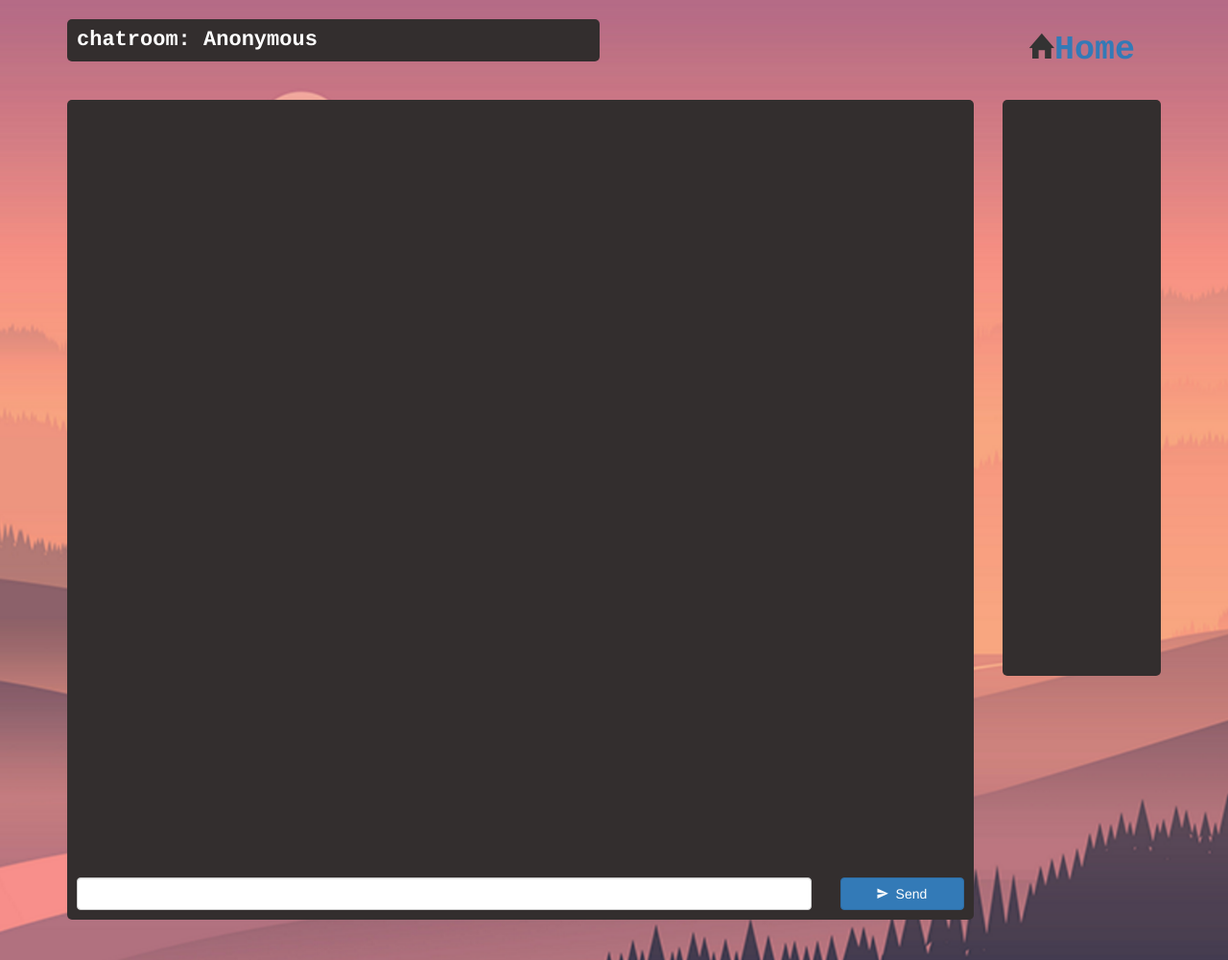
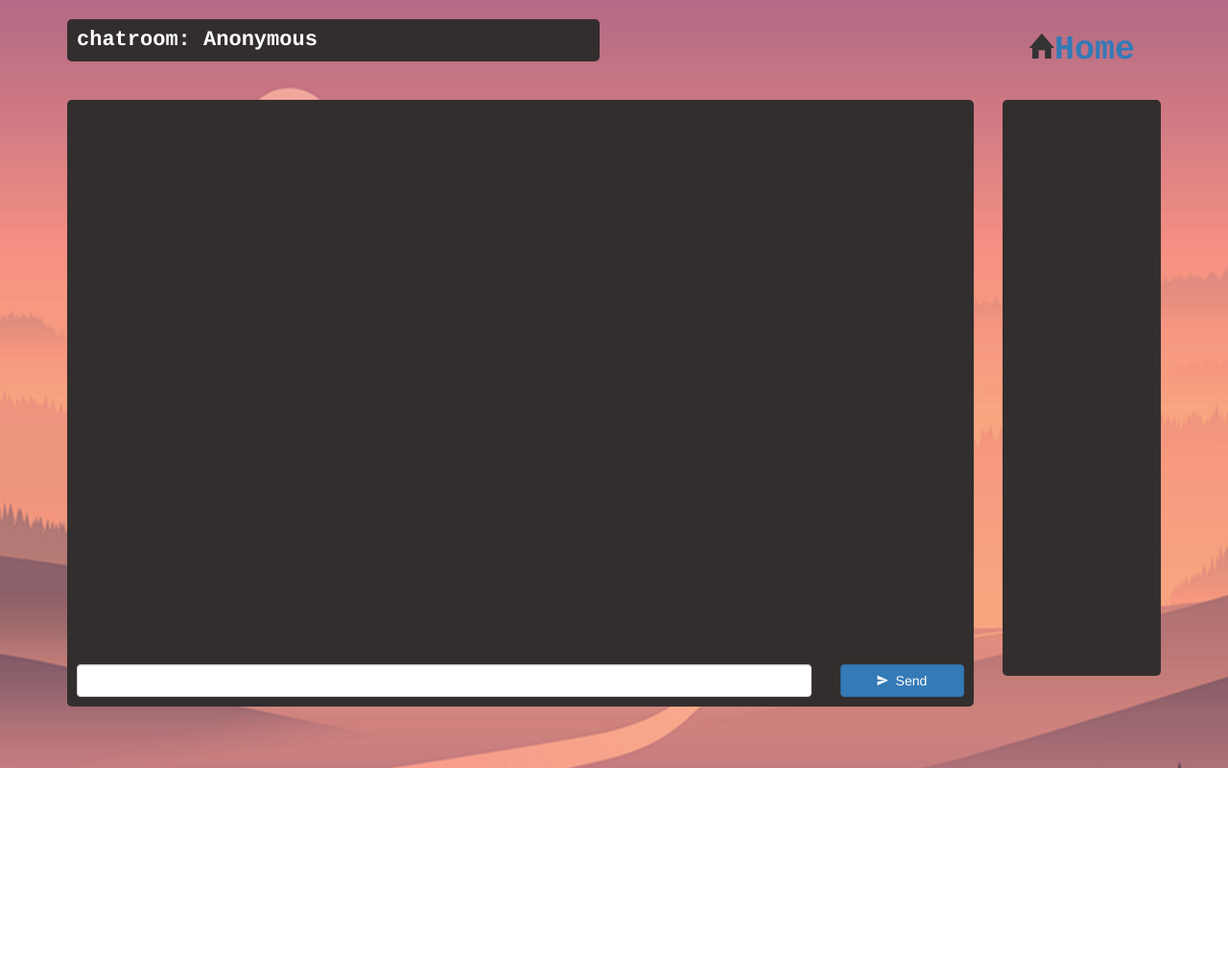
Before and after one commit to emmanuelnk/The-Socket-Chat, a website: page public/chat.html in a window 1280 px wide. Shown: the whole page at 96% size. After the commit the page ends 800 px from the top, so only its background shows below. Drawn offline with Linux system fonts and the light colour scheme; no server answers; files whose address does not match are found by name.

Commit message:
style changes

```diff
--- a/public/css/socketchatstyles.css
+++ b/public/css/socketchatstyles.css
@@ -31,29 +31,31 @@
 }
 
 .login-dark {
-  height:1000px;
+  height:100vh;
   background:#475d62 url(/img/river.png);
   background-size:cover;
   position:relative;
 }
 
 .login-dark-chat {
-  height:1000px;
+  height: 100vh;
   background:#475d62 url(/img/river.png);
   background-size:cover;
   position:relative;
 }
 
 .chatcontainer{
+  position: relative;
   width:100%;
   padding: 10px;
   background: #332e2e;
   color: white;
   border-radius:5px;
+  height: 79vh;
 }
 
 .messages{
-  height:800px;
+  height: 100%;
   overflow-y:auto;
 }
 
@@ -61,3 +63,8 @@
   height:600px;
   overflow-y:auto;
 }
+
+#message-form {
+    position: relative;
+    bottom: 34px;
+}
--- a/server.js
+++ b/server.js
@@ -5,12 +5,11 @@ var http = require("http").Server(app);
 var io = require("socket.io")(http);
 var moment = require('moment');
 var now = moment().utc();
-
 app.use(express.static(__dirname + "/public"));
 
 var clientInfo = {};
 
-// sends currentusers to provided socket
+// sends current users to provided socket
 
 function sendCurrentUsers(socket) {
 	var info = clientInfo[socket.id];
@@ -39,7 +38,7 @@ function populateCurrentUsersList(socket,room) {
 	var info = clientInfo[socket.id];
 	var users = {
 		userlist:[]
-	}
+	};
 
 	if (typeof info === "undefined") {
 		return;
```
Also changed, not shown: 1 other file.
